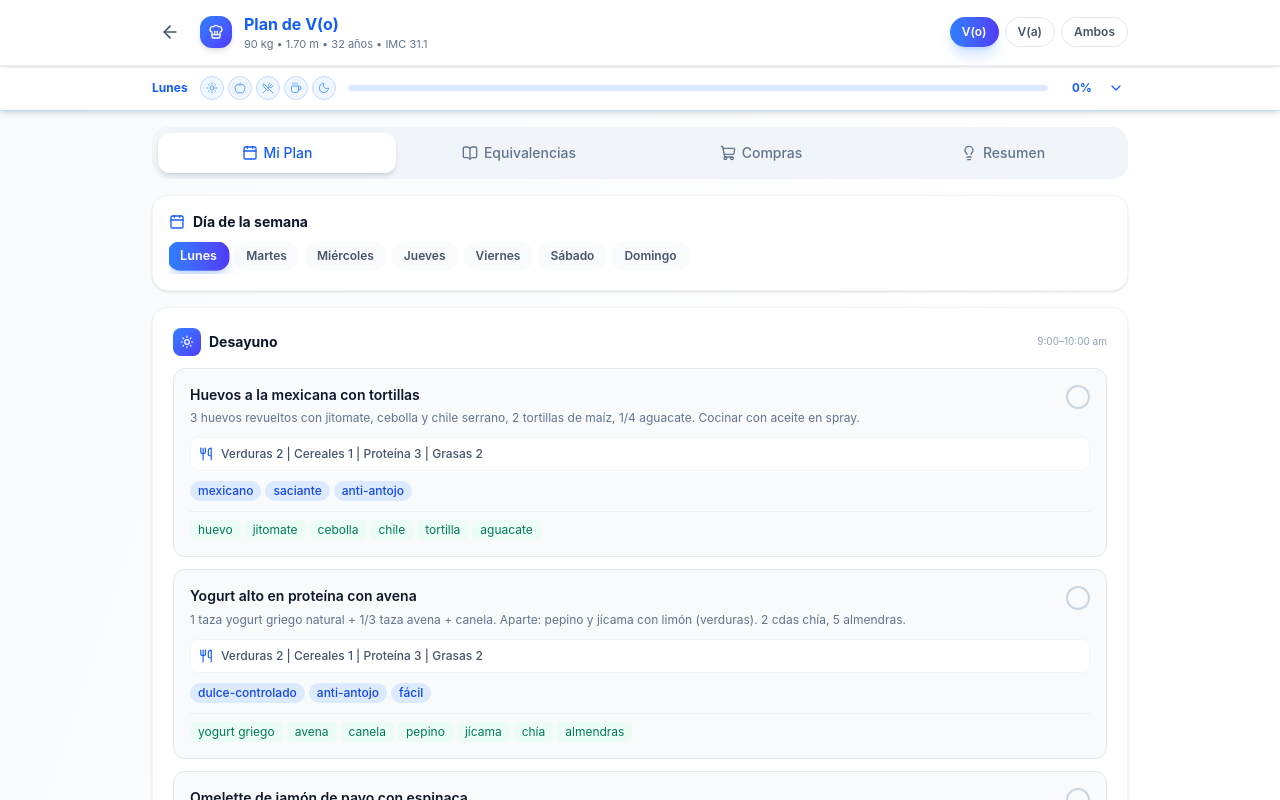
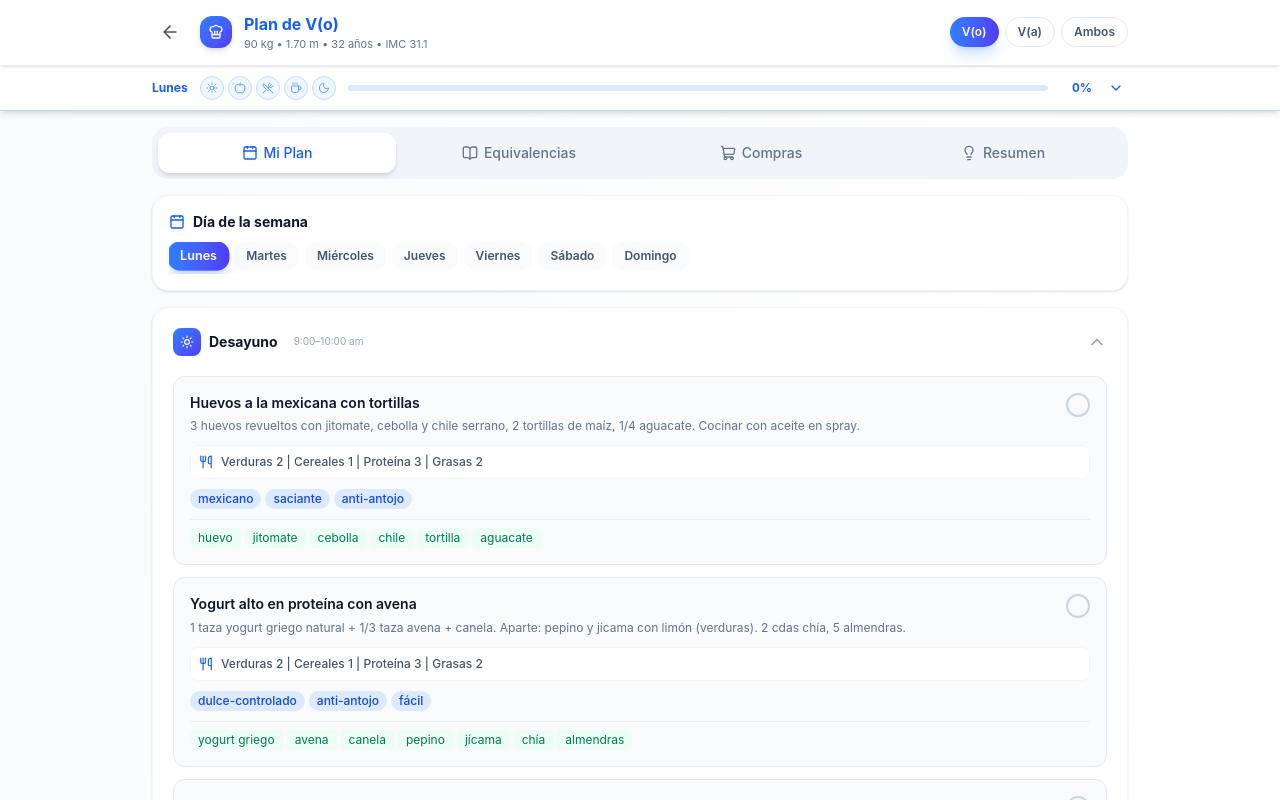
Before and after one commit to VtorErick/PlanNutricional, a React (Vite) app: page / in a window 1280 px wide. Both pictures are taken after a click on the button 422 px from the left and 463 px from the top of the page. Shown: the top 800 px of the page. Built offline with nearby package versions, Linux system fonts and the light colour scheme.

Commit message:
feat: add smooth collapsible animations and auto-collapse for completed meals

```diff
--- a/src/App.tsx
+++ b/src/App.tsx
@@ -22,6 +22,7 @@ export default function App() {
   const [perfilActivo, setPerfilActivo] = useState<'vo' | 'va' | 'ambos' | null>(null);
   const [diaActivo, setDiaActivo] = useState('Lunes');
   const [selecciones, setSelecciones] = useState<Record<string, boolean>>({});
+  const [momentosColapsados, setMomentosColapsados] = useState<Record<string, boolean>>({});
   const [tab, setTab] = useState<'plan' | 'equivalencias' | 'resumen' | 'compras'>('plan');
   const [progressExpanded, setProgressExpanded] = useState(false);
 
@@ -113,10 +114,27 @@ export default function App() {
 
   const totalMomentosProgress = isAmbos ? perfilBase.momentos.length * 2 : perfilBase.momentos.length;
 
+  // Auto-collapse moment when it becomes completed
+  const prevCompletado = useRef(momentoCompletado);
+  useEffect(() => {
+    const timeoutIds: ReturnType<typeof setTimeout>[] = [];
+    Object.entries(momentoCompletado).forEach(([key, isDone]) => {
+      if (isDone && !prevCompletado.current[key]) {
+        const tid = setTimeout(() => {
+          setMomentosColapsados(p => ({ ...p, [key]: true }));
+        }, 800);
+        timeoutIds.push(tid);
+      }
+    });
+    prevCompletado.current = momentoCompletado;
+    return () => timeoutIds.forEach(clearTimeout);
+  }, [momentoCompletado]);
+
   // Collapse progress when tab changes or day changes
   useEffect(() => {
     setProgressExpanded(false);
-  }, [tab, diaActivo]);
+    setMomentosColapsados({});
+  }, [tab, diaActivo, perfilActivo]);
 
   const listaCompras = useMemo(() => {
     const map: Record<string, { texto: string, perfil: string }[]> = {};
@@ -566,22 +584,43 @@ export default function App() {
                   const done = momentoCompletado[momento.key];
 
                   return (
-                    <div
+                    <motion.div
+                      layout
                       key={momento.key}
                       ref={(el) => { mealSectionRefs.current[momento.key] = el; }}
-                      className={`bg-white rounded-2xl p-4 sm:p-5 shadow-sm border ${done ? ac.borderAccent : 'border-slate-100'} transition-all duration-300`}
+                      className={`bg-white rounded-2xl shadow-sm border overflow-hidden ${done ? ac.borderAccent : 'border-slate-100'}`}
                     >
-                      <h3 className="text-sm font-bold text-slate-900 mb-3 flex items-center gap-2">
+                      <button
+                        onClick={() => setMomentosColapsados(p => ({...p, [momento.key]: !p[momento.key]}))}
+                        className={`w-full flex items-center justify-between text-left p-4 sm:p-5 transition-colors focus:outline-none ${done ? 'bg-slate-50/50' : 'hover:bg-slate-50'}`}
+                      >
+                        <h3 className="text-sm font-bold text-slate-900 flex items-center gap-2">
                           <div className={`w-7 h-7 rounded-lg bg-gradient-to-br ${ac.bgGradient} flex items-center justify-center flex-shrink-0`}>
                             <Icon className="w-3.5 h-3.5 text-white" />
                           </div>
                           <span className="truncate">{momento.label}</span>
                           {done && (
+                            <motion.div initial={{ scale: 0 }} animate={{ scale: 1 }} transition={{ type: "spring", stiffness: 400, damping: 25 }}>
                               <CheckCircle2 className={`w-4 h-4 flex-shrink-0 ${isVo ? 'text-blue-500' : 'text-rose-500'}`} />
+                            </motion.div>
                           )}
-                        <span className="text-[10px] font-normal text-slate-400 ml-auto whitespace-nowrap">{momento.hora}</span>
+                          <span className="text-[10px] font-normal text-slate-400 ml-2 whitespace-nowrap">{momento.hora}</span>
                         </h3>
+                        <motion.div animate={{ rotate: momentosColapsados[momento.key] ? -180 : 0 }} transition={{ type: "spring", damping: 20 }}>
+                          <ChevronUp className="w-5 h-5 text-slate-400" />
+                        </motion.div>
+                      </button>
 
+                      <AnimatePresence initial={false}>
+                        {!momentosColapsados[momento.key] && (
+                          <motion.div
+                            key="content"
+                            initial={{ height: 0, opacity: 0 }}
+                            animate={{ height: "auto", opacity: 1 }}
+                            exit={{ height: 0, opacity: 0 }}
+                            transition={{ type: "spring", damping: 26, stiffness: 200 }}
+                          >
+                            <div className="px-4 sm:px-5 pb-4 sm:pb-5 pt-0">
                               {!isAmbos && (
                                 <MealSelector
                                   perfil={perfilActivo}
@@ -631,6 +670,10 @@ export default function App() {
                                 </div>
                               )}
                             </div>
+                          </motion.div>
+                        )}
+                      </AnimatePresence>
+                    </motion.div>
                   );
                 })}
               </div>
```
Lines whose indentation alone changed are shown as unchanged.
